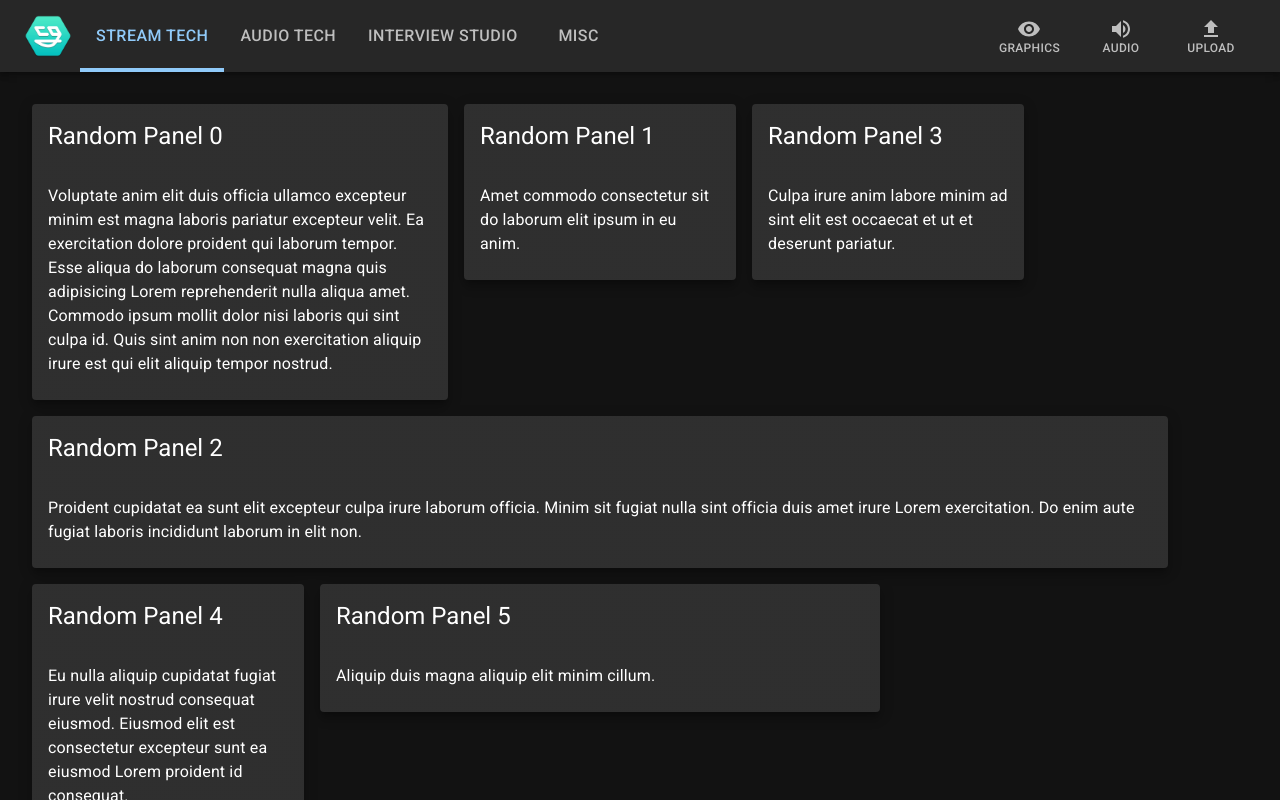
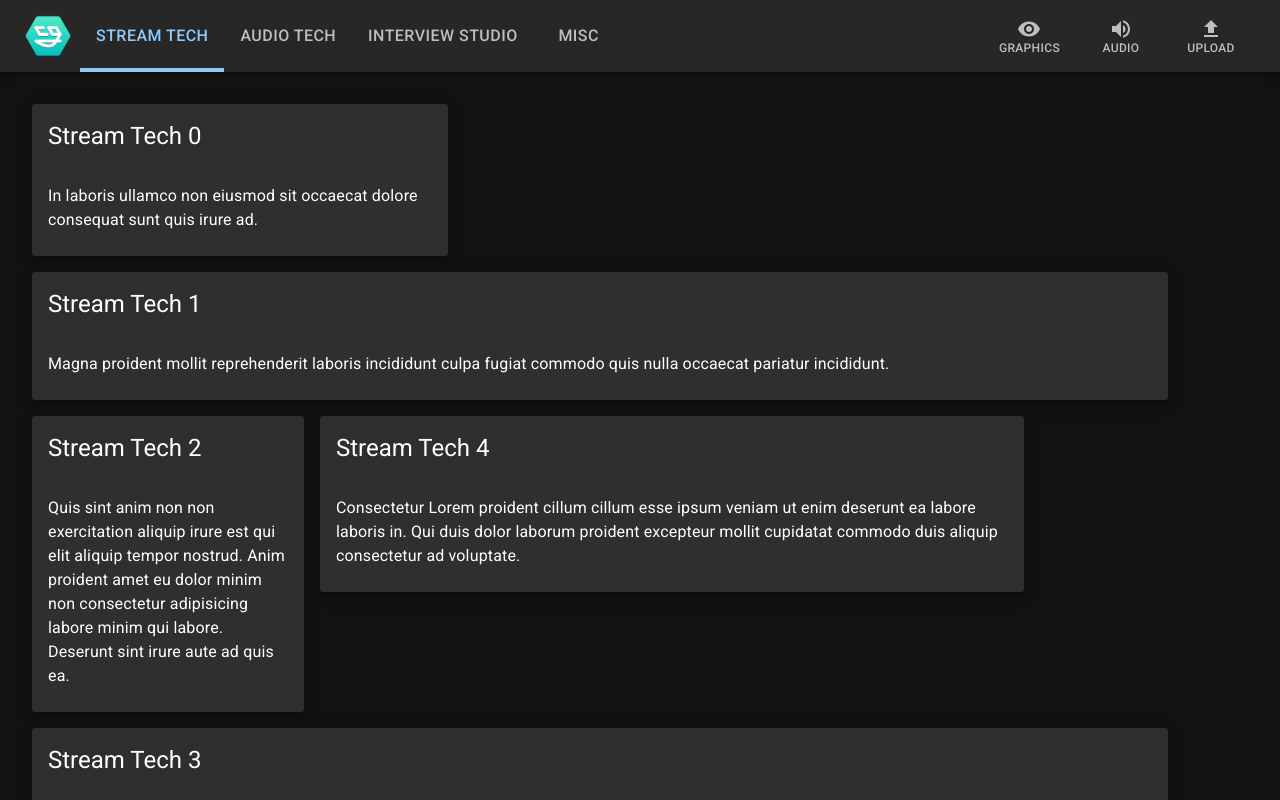
Before and after one commit to Hoishin/nodecg-react-playground, a React (Vite) app: page /#/stream-tech in a window 1280 px wide. Built offline with nearby package versions, Linux system fonts and the light colour scheme.

Commit message:
animate them

```diff
--- a/src/components/Workspace.tsx
+++ b/src/components/Workspace.tsx
@@ -1,29 +1,9 @@
 import { FC, RefObject, useEffect, useRef, useState } from "react";
 import { Box, Card, CardContent, CardHeader } from "@mui/material";
-import { loremIpsum } from "lorem-ipsum";
-
-interface Props {
-	name: string;
-	panels: string[];
-}
-
-const randomInt = (max: number) => {
-	return Math.ceil(Math.random() * max);
-};
-
-const SAMPLE_PANELS = [
-	{ width: randomInt(8) },
-	{ width: randomInt(8) },
-	{ width: randomInt(8) },
-	{ width: randomInt(8) },
-	{ width: randomInt(8) },
-	{ width: randomInt(8) },
-	{ width: randomInt(8) },
-	{ width: randomInt(8) },
-];
 
 interface PanelProps {
 	name: string;
+	content: string;
 	width: number;
 	top: number;
 	left: number;
@@ -73,9 +53,6 @@ const useElementResize = <T extends Element>(
 };
 
 const Panel: FC<PanelProps> = (props) => {
-	const [contentLorem, setContentLorem] = useState(
-		loremIpsum({ count: randomInt(5) })
-	);
 	const containerRef = useRef<HTMLDivElement>(null);
 	useElementResize(containerRef, props.onElementResize);
 
@@ -88,21 +65,25 @@ const Panel: FC<PanelProps> = (props) => {
 				position: "absolute",
 				top: props.top,
 				left: props.left,
-			}}
-			onDoubleClick={() => {
-				setContentLorem(loremIpsum({ count: randomInt(5) }));
+				transitionProperty: "top, left",
 			}}
 		>
-			<CardHeader title={`Random Panel ${props.name}`} />
-			<CardContent>{contentLorem}</CardContent>
+			<CardHeader title={props.name} />
+			<CardContent>{props.content}</CardContent>
 		</Card>
 	);
 };
 
 const GAP = 16;
 
-const Workspace: FC<Props> = () => {
-	const panels = SAMPLE_PANELS.map((panel) => ({
+interface Props {
+	name: string;
+	panels: Array<{ width: number; content: string; name: string }>;
+}
+
+const Workspace: FC<Props> = (props) => {
+	const panels = props.panels.map((panel) => ({
+		...panel,
 		width: 128 + 144 * (panel.width - 1),
 	}));
 
@@ -111,7 +92,7 @@ const Workspace: FC<Props> = () => {
 	);
 
 	const containerRef = useRef<HTMLDivElement>(null);
-	const { width } = useElementResize(containerRef);
+	const { width: containerWidth } = useElementResize(containerRef);
 
 	const panelPositions: Array<{
 		top: number;
@@ -131,20 +112,16 @@ const Workspace: FC<Props> = () => {
 		{
 			top: 0,
 			left: 0,
-			topAdjasentPanel: { bottom: 0, right: width },
+			topAdjasentPanel: { bottom: 0, right: containerWidth },
 			leftAdjasentPanel: { bottom: Infinity, right: 0 },
 		},
 	];
 
-	for (const [panelIndex, panel] of panels.entries()) {
-		const size = panelSizes[panelIndex];
-		if (!size) {
-			throw new Error("literally impossible");
-		}
+	for (const size of panelSizes) {
 		const fittingCornerIndex = topLeftCorners.findIndex((corner) => {
 			const tmpRight = corner.left + size.width;
 			const tmpBottom = corner.top + size.height;
-			if (width < tmpRight) {
+			if (containerWidth < tmpRight) {
 				return;
 			}
 			const overlapsWithOtherPanel = panelPositions.some(
@@ -189,7 +166,6 @@ const Workspace: FC<Props> = () => {
 			maxHeightPanel = { bottom, right };
 		}
 		panelPositions.push({ top, left, bottom, right });
-		console.log(JSON.stringify(topLeftCorners, null, 2));
 	}
 
 	return (
@@ -201,8 +177,9 @@ const Workspace: FC<Props> = () => {
 				}
 				return (
 					<Panel
-						key={i}
-						name={String(i)}
+						key={panel.name}
+						name={panel.name}
+						content={panel.content}
 						width={panel.width}
 						top={position.top}
 						left={position.left}
--- a/src/router.tsx
+++ b/src/router.tsx
@@ -3,21 +3,33 @@ import { Navigate, createHashRouter } from "react-router-dom";
 import Dashboard from "./components/Dashboard";
 import ErrorBoundary from "./components/ErrorBoundary";
 import Workspace from "./components/Workspace";
+import { loremIpsum } from "lorem-ipsum";
+
+const randomInt = (max: number) => {
+	return Math.ceil(Math.random() * max);
+};
+
+const createSamplePanels = (id: string) =>
+	Array.from({ length: 10 }).map((_, i) => ({
+		name: `${id} ${i}`,
+		width: randomInt(8),
+		content: loremIpsum({ count: randomInt(5) }),
+	}));
 
 export const workspaces = [
 	{
 		name: "Stream Tech",
 		route: "stream-tech",
 		default: true,
-		panels: ["aaa", "bbb", "ccc"],
+		panels: createSamplePanels("Stream Tech"),
 	},
-	{ name: "Audio Tech", route: "audio-tech", panels: ["aaa", "bbb", "ccc"] },
+	{ name: "Audio Tech", route: "audio-tech", panels: createSamplePanels("Audio Tech") },
 	{
 		name: "Interview Studio",
 		route: "interview-studio",
-		panels: ["aaa", "bbb", "ccc"],
+		panels: createSamplePanels("Interview"),
 	},
-	{ name: "Misc", route: "misc", panels: ["aaa", "bbb", "ccc"] },
+	{ name: "Misc", route: "misc", panels: createSamplePanels("Misc") },
 ];
 
 export const pages = [
```
